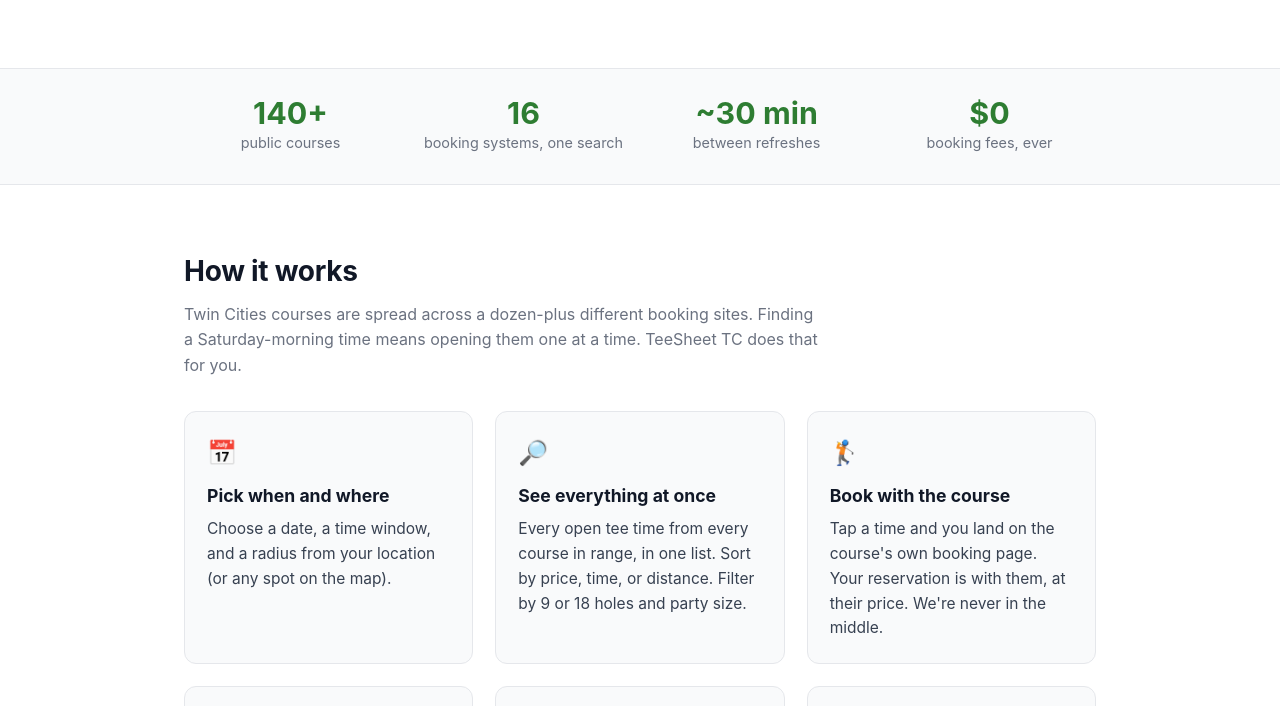
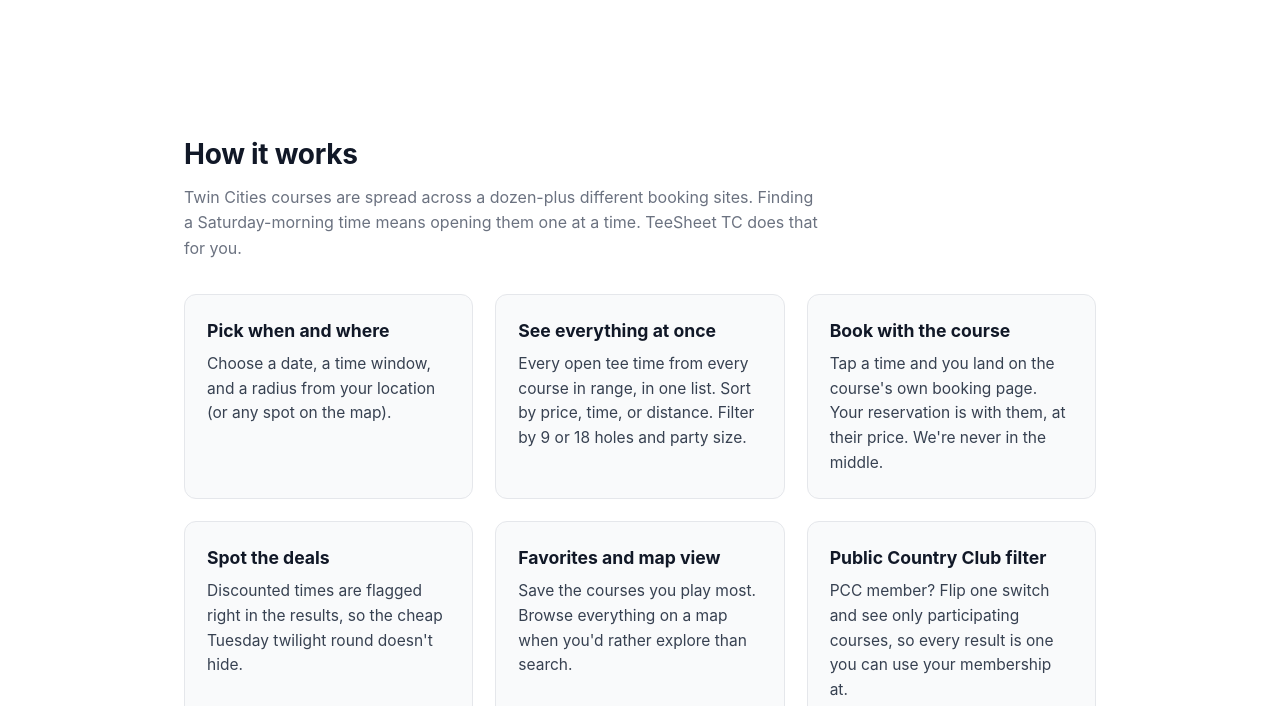
Before and after one commit to Ribby21/teesheettc-site, a plain HTML site: page index.html in a window 1280 px wide. Shown: the part 579-1285 px from the top of the page. Drawn offline with Linux system fonts and the light colour scheme.

Commit message:
Landing: remove emoji icons and stats strip

```diff
--- a/index.html
+++ b/index.html
@@ -42,26 +42,18 @@
   </div>
 </section>
 
-<div class="stats">
-  <div class="wrap">
-    <div class="stat"><b>140+</b><span>public courses</span></div>
-    <div class="stat"><b>16</b><span>booking systems, one search</span></div>
-    <div class="stat"><b>~30 min</b><span>between refreshes</span></div>
-    <div class="stat"><b>$0</b><span>booking fees, ever</span></div>
-  </div>
-</div>
 
 <section class="block" id="how">
   <div class="wrap">
     <h2>How it works</h2>
     <p class="sub">Twin Cities courses are spread across a dozen-plus different booking sites. Finding a Saturday-morning time means opening them one at a time. TeeSheet TC does that for you.</p>
     <div class="grid">
-      <div class="card"><div class="ico">📅</div><h3>Pick when and where</h3><p>Choose a date, a time window, and a radius from your location (or any spot on the map).</p></div>
-      <div class="card"><div class="ico">🔎</div><h3>See everything at once</h3><p>Every open tee time from every course in range, in one list. Sort by price, time, or distance. Filter by 9 or 18 holes and party size.</p></div>
-      <div class="card"><div class="ico">🏌️</div><h3>Book with the course</h3><p>Tap a time and you land on the course's own booking page. Your reservation is with them, at their price. We're never in the middle.</p></div>
-      <div class="card"><div class="ico">🔥</div><h3>Spot the deals</h3><p>Discounted times are flagged right in the results, so the cheap Tuesday twilight round doesn't hide.</p></div>
-      <div class="card"><div class="ico">⭐</div><h3>Favorites and map view</h3><p>Save the courses you play most. Browse everything on a map when you'd rather explore than search.</p></div>
-      <div class="card"><div class="ico">🎫</div><h3>Public Country Club filter</h3><p>PCC member? Flip one switch and see only participating courses, so every result is one you can use your membership at.</p></div>
+      <div class="card"><h3>Pick when and where</h3><p>Choose a date, a time window, and a radius from your location (or any spot on the map).</p></div>
+      <div class="card"><h3>See everything at once</h3><p>Every open tee time from every course in range, in one list. Sort by price, time, or distance. Filter by 9 or 18 holes and party size.</p></div>
+      <div class="card"><h3>Book with the course</h3><p>Tap a time and you land on the course's own booking page. Your reservation is with them, at their price. We're never in the middle.</p></div>
+      <div class="card"><h3>Spot the deals</h3><p>Discounted times are flagged right in the results, so the cheap Tuesday twilight round doesn't hide.</p></div>
+      <div class="card"><h3>Favorites and map view</h3><p>Save the courses you play most. Browse everything on a map when you'd rather explore than search.</p></div>
+      <div class="card"><h3>Public Country Club filter</h3><p>PCC member? Flip one switch and see only participating courses, so every result is one you can use your membership at.</p></div>
     </div>
   </div>
 </section>
--- a/styles.css
+++ b/styles.css
@@ -62,12 +62,6 @@
 .badges a:hover { opacity: 0.9; }
 .hero .fine { color: var(--muted); font-size: 0.9rem; margin-top: 1.2em; }
 
-/* Stats strip */
-.stats { background: var(--bg-alt); border-top: 1px solid var(--line); border-bottom: 1px solid var(--line); padding: 28px 0; }
-.stats .wrap { display: grid; grid-template-columns: repeat(auto-fit, minmax(150px, 1fr)); gap: 20px; text-align: center; }
-.stat b { display: block; font-size: 1.9rem; color: var(--green); line-height: 1.1; }
-.stat span { color: var(--muted); font-size: 0.9rem; }
-
 /* Sections */
 section.block { padding: 64px 0; }
 section.block h2 { font-size: 1.75rem; margin: 0 0 0.3em; letter-spacing: -0.01em; }
@@ -76,7 +70,6 @@
 .card { background: var(--bg-alt); border: 1px solid var(--line); border-radius: var(--radius); padding: 22px; }
 .card h3 { margin: 0 0 0.4em; font-size: 1.1rem; }
 .card p { margin: 0; color: var(--ink-soft); font-size: 0.97rem; }
-.card .ico { font-size: 1.5rem; margin-bottom: 10px; }
 
 /* Pricing */
 .plans { display: grid; grid-template-columns: repeat(auto-fit, minmax(260px, 1fr)); gap: 22px; max-width: 720px; margin: 0 auto; }
```
